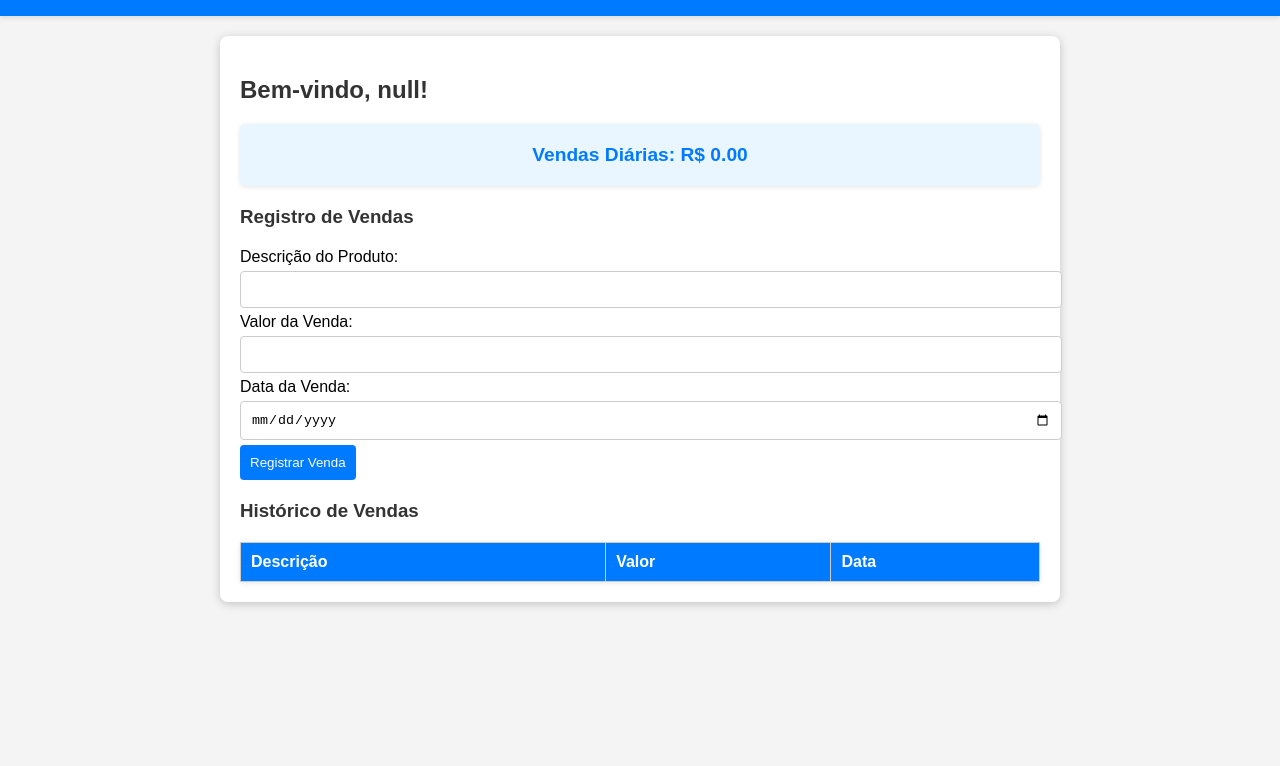
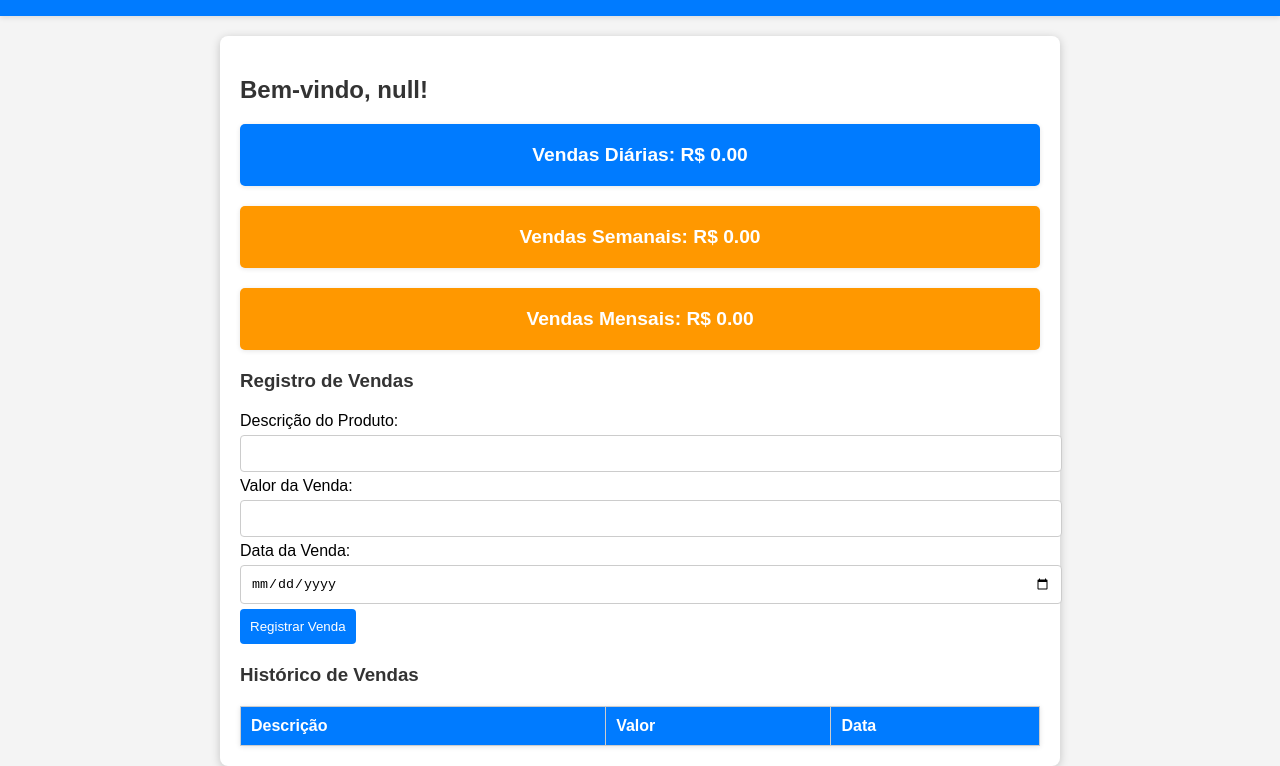
Before and after one commit to mineiro032/attd, a plain HTML site: page area_funcionario.html in a window 1280 px wide. Shown: the part 94-860 px from the top of the page. Before the commit the page ends 800 px from the top, so only its background shows below. Drawn offline with Linux system fonts and the light colour scheme.

Commit message:
bonitao2

```diff
--- a/area_funcionario.html
+++ b/area_funcionario.html
@@ -35,15 +35,26 @@
             margin-top: 20px;
             font-weight: bold;
             padding: 15px;
-            background: #e9f5ff;
             border-radius: 5px;
             box-shadow: 0 1px 5px rgba(0, 0, 0, 0.1);
             text-align: center;
+            margin-bottom: 20px;
+        }
+        .daily {
+            background: #007bff; /* Azul */
+            color: white;
+        }
+        .weekly {
+            background: #ff9800; /* Laranja */
+            color: white;
+        }
+        .monthly {
+            background: #ff9800; /* Laranja */
+            color: white;
         }
         .totals p {
             margin: 5px 0;
             font-size: 1.2em;
-            color: #007bff;
         }
         form {
             margin-top: 20px;
@@ -109,8 +120,17 @@
 
 <div class="container">
     <h2 id="attendantName"></h2>
-    <div class="totals">
+
+    <div class="totals daily">
         <p>Vendas Diárias: <span id="dailyTotal">R$ 0,00</span></p>
+    </div>
+
+    <div class="totals weekly">
+        <p>Vendas Semanais: <span id="weeklyTotal">R$ 0,00</span></p>
+    </div>
+
+    <div class="totals monthly">
+        <p>Vendas Mensais: <span id="monthlyTotal">R$ 0,00</span></p>
     </div>
 
     <h3>Registro de Vendas</h3>
@@ -151,8 +171,12 @@
     const salesForm = document.getElementById('salesForm');
     const salesTable = document.getElementById('salesTable').getElementsByTagName('tbody')[0];
     const dailyTotalDisplay = document.getElementById('dailyTotal');
+    const weeklyTotalDisplay = document.getElementById('weeklyTotal');
+    const monthlyTotalDisplay = document.getElementById('monthlyTotal');
 
     let dailyTotal = 0;
+    let weeklyTotal = 0;
+    let monthlyTotal = 0;
 
     const loadSales = () => {
         const salesData = JSON.parse(localStorage.getItem(attendantName)) || [];
@@ -191,10 +215,14 @@
 
     const updateTotals = () => {
         dailyTotal = 0; // Reiniciar o total diário
+        weeklyTotal = 0; // Reiniciar o total semanal
+        monthlyTotal = 0; // Reiniciar o total mensal
 
         const salesData = JSON.parse(localStorage.getItem(attendantName)) || [];
         const today = new Date();
         const todayString = today.toLocaleDateString('pt-BR', { timeZone: 'America/Sao_Paulo' });
+        const startOfWeek = new Date(today.setDate(today.getDate() - today.getDay()));
+        const startOfMonth = new Date(today.getFullYear(), today.getMonth(), 1);
 
         salesData.forEach(sale => {
             const saleDate = new Date(sale.data);
@@ -203,9 +231,19 @@
             if (saleDate.toLocaleDateString('pt-BR', { timeZone: 'America/Sao_Paulo' }) === todayString) {
                 dailyTotal += sale.valor;
             }
+            // Atualiza o total semanal
+            if (saleDate >= startOfWeek) {
+                weeklyTotal += sale.valor;
+            }
+            // Atualiza o total mensal
+            if (saleDate >= startOfMonth) {
+                monthlyTotal += sale.valor;
+            }
         });
 
         dailyTotalDisplay.innerText = `R$ ${dailyTotal.toFixed(2)}`;
+        weeklyTotalDisplay.innerText = `R$ ${weeklyTotal.toFixed(2)}`;
+        monthlyTotalDisplay.innerText = `R$ ${monthlyTotal.toFixed(2)}`;
     };
 
     const saveSale = (descricao, valor, data) => {
```
